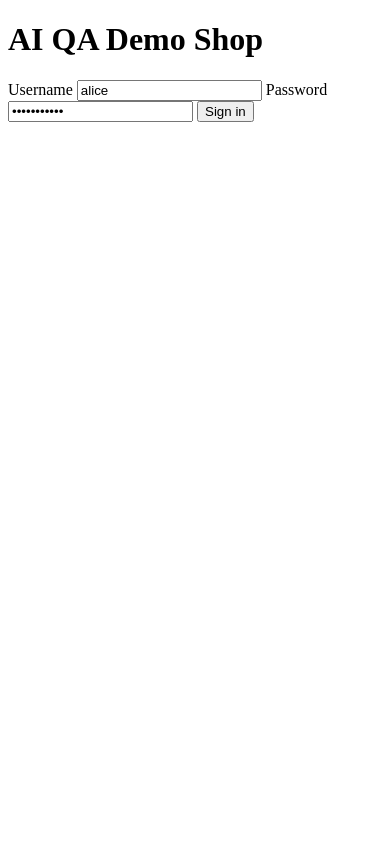
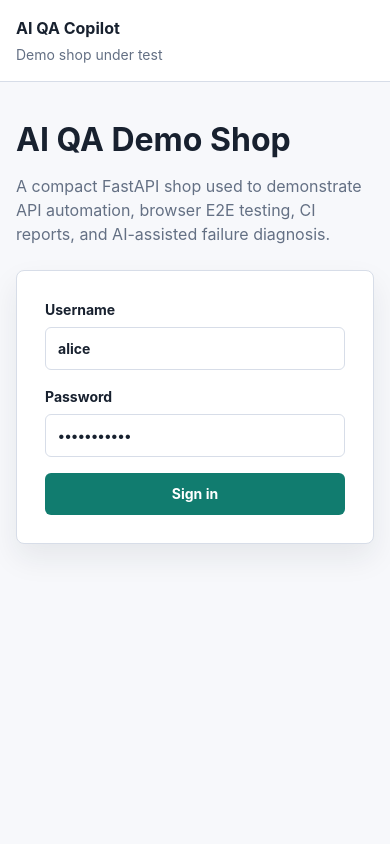
Before and after one commit to sbkyc/ai-qa-copilot, a FastAPI app: page / in a window 390 px wide. Run offline with FastAPI, Linux system fonts and the light colour scheme.

Commit message:
style: polish demo shop interface

```diff
--- a/app/main.py
+++ b/app/main.py
@@ -7,6 +7,7 @@ from typing import Annotated
 
 from fastapi import Depends, FastAPI, Header, HTTPException, Request
 from fastapi.responses import HTMLResponse, RedirectResponse
+from fastapi.staticfiles import StaticFiles
 from fastapi.templating import Jinja2Templates
 
 from app.db import connect, initialize_database, seed_database
@@ -55,6 +56,7 @@ def create_app(db_path: str | Path | None = None) -> FastAPI:
             connection.close()
 
     api = FastAPI(title="AI QA Copilot Demo Shop", lifespan=lifespan)
+    api.mount("/static", StaticFiles(directory="app/static"), name="static")
 
     def get_db() -> sqlite3.Connection:
         return api.state.db
--- /dev/null
+++ b/app/static/styles.css
@@ -0,0 +1,242 @@
+:root {
+  color-scheme: light;
+  --bg: #f7f8fb;
+  --surface: #ffffff;
+  --surface-soft: #eef6f4;
+  --text: #18212f;
+  --muted: #647084;
+  --border: #d7dde8;
+  --accent: #117c6f;
+  --accent-dark: #0c5e55;
+  --danger: #b42318;
+  --shadow: 0 14px 30px rgba(24, 33, 47, 0.08);
+}
+
+* {
+  box-sizing: border-box;
+}
+
+body {
+  margin: 0;
+  min-height: 100vh;
+  background: var(--bg);
+  color: var(--text);
+  font-family: Inter, ui-sans-serif, system-ui, -apple-system, BlinkMacSystemFont, "Segoe UI", sans-serif;
+  line-height: 1.5;
+}
+
+.topbar {
+  display: flex;
+  align-items: center;
+  justify-content: space-between;
+  gap: 24px;
+  min-height: 64px;
+  padding: 0 40px;
+  background: var(--surface);
+  border-bottom: 1px solid var(--border);
+}
+
+.brand {
+  color: var(--text);
+  font-size: 16px;
+  font-weight: 700;
+  text-decoration: none;
+}
+
+.topbar-meta {
+  color: var(--muted);
+  font-size: 14px;
+}
+
+.auth-layout,
+.page-shell {
+  width: min(1080px, calc(100% - 32px));
+  margin: 0 auto;
+}
+
+.auth-layout {
+  display: grid;
+  grid-template-columns: minmax(0, 1fr) 360px;
+  gap: 48px;
+  align-items: center;
+  min-height: calc(100vh - 64px);
+  padding: 56px 0;
+}
+
+.auth-copy h1,
+.page-heading h1,
+.result-panel h1 {
+  margin: 0;
+  color: var(--text);
+  font-size: 42px;
+  line-height: 1.12;
+  font-weight: 750;
+}
+
+.auth-copy p,
+.page-heading p,
+.result-panel p {
+  margin: 16px 0 0;
+  color: var(--muted);
+  font-size: 16px;
+  max-width: 620px;
+}
+
+.panel,
+.product-card {
+  background: var(--surface);
+  border: 1px solid var(--border);
+  border-radius: 8px;
+  box-shadow: var(--shadow);
+}
+
+.auth-panel {
+  padding: 28px;
+}
+
+form {
+  display: grid;
+  gap: 16px;
+}
+
+label {
+  display: grid;
+  gap: 7px;
+  color: var(--text);
+  font-size: 14px;
+  font-weight: 650;
+}
+
+input {
+  width: 100%;
+  min-height: 42px;
+  border: 1px solid var(--border);
+  border-radius: 6px;
+  padding: 10px 12px;
+  background: var(--surface);
+  color: var(--text);
+  font: inherit;
+}
+
+input:focus {
+  border-color: var(--accent);
+  outline: 3px solid rgba(17, 124, 111, 0.16);
+}
+
+button,
+.button-link {
+  display: inline-flex;
+  align-items: center;
+  justify-content: center;
+  min-height: 42px;
+  border: 0;
+  border-radius: 6px;
+  padding: 10px 16px;
+  background: var(--accent);
+  color: #ffffff;
+  font: inherit;
+  font-size: 14px;
+  font-weight: 700;
+  text-decoration: none;
+  cursor: pointer;
+}
+
+button:hover,
+.button-link:hover {
+  background: var(--accent-dark);
+}
+
+.alert {
+  margin: 18px 0 0;
+  padding: 12px 14px;
+  border: 1px solid rgba(180, 35, 24, 0.25);
+  border-radius: 6px;
+  background: #fff3f1;
+  color: var(--danger);
+  font-size: 14px;
+  font-weight: 650;
+}
+
+.page-shell {
+  padding: 40px 0 64px;
+}
+
+.page-heading {
+  margin-bottom: 28px;
+}
+
+.product-grid {
+  display: grid;
+  grid-template-columns: repeat(3, minmax(0, 1fr));
+  gap: 18px;
+}
+
+.product-card {
+  display: grid;
+  gap: 18px;
+  padding: 22px;
+}
+
+.product-card h2 {
+  margin: 0;
+  font-size: 20px;
+  line-height: 1.2;
+}
+
+.product-meta {
+  display: grid;
+  grid-template-columns: 1fr 1fr;
+  gap: 12px;
+  margin: 0;
+}
+
+.product-meta div {
+  padding: 12px;
+  border-radius: 6px;
+  background: var(--surface-soft);
+}
+
+.product-meta dt {
+  color: var(--muted);
+  font-size: 12px;
+  font-weight: 700;
+  text-transform: uppercase;
+}
+
+.product-meta dd {
+  margin: 4px 0 0;
+  color: var(--text);
+  font-size: 14px;
+  font-weight: 700;
+}
+
+.result-panel {
+  max-width: 640px;
+  padding: 32px;
+}
+
+@media (max-width: 820px) {
+  .topbar {
+    align-items: flex-start;
+    flex-direction: column;
+    gap: 4px;
+    padding: 16px;
+  }
+
+  .auth-layout {
+    grid-template-columns: 1fr;
+    gap: 24px;
+    min-height: auto;
+    padding: 40px 0;
+  }
+
+  .auth-copy h1,
+  .page-heading h1,
+  .result-panel h1 {
+    font-size: 32px;
+  }
+
+  .product-grid {
+    grid-template-columns: 1fr;
+  }
+}
--- a/app/templates/login.html
+++ b/app/templates/login.html
@@ -2,25 +2,39 @@
 <html lang="en">
   <head>
     <meta charset="utf-8">
+    <meta name="viewport" content="width=device-width, initial-scale=1">
     <title>AI QA Demo Shop</title>
+    <link rel="stylesheet" href="/static/styles.css">
   </head>
   <body>
-    <main>
-      <h1>AI QA Demo Shop</h1>
+    <header class="topbar">
+      <a class="brand" href="/">AI QA Copilot</a>
+      <span class="topbar-meta">Demo shop under test</span>
+    </header>
+    <main class="auth-layout">
+      <section class="auth-copy" aria-labelledby="page-title">
+        <h1 id="page-title">AI QA Demo Shop</h1>
+        <p>
+          A compact FastAPI shop used to demonstrate API automation, browser E2E testing,
+          CI reports, and AI-assisted failure diagnosis.
+        </p>
+      </section>
+      <section class="panel auth-panel" aria-label="Sign in form">
         <form method="post" action="/login">
           <label>
             Username
-          <input name="username" value="alice">
+            <input name="username" value="alice" autocomplete="username">
           </label>
           <label>
             Password
-          <input name="password" type="password" value="password123">
+            <input name="password" type="password" value="password123" autocomplete="current-password">
           </label>
           <button type="submit">Sign in</button>
         </form>
         {% if error %}
-        <p role="alert">{{ error }}</p>
+          <p role="alert" class="alert">{{ error }}</p>
         {% endif %}
+      </section>
     </main>
   </body>
 </html>
```
Also changed, not shown: app/templates/order_success.html (+13 -5 lines), app/templates/products.html (+24 -8 lines), tests/api/test_web_pages.py (+7 -0 lines). Lines whose indentation alone changed are shown as unchanged.
